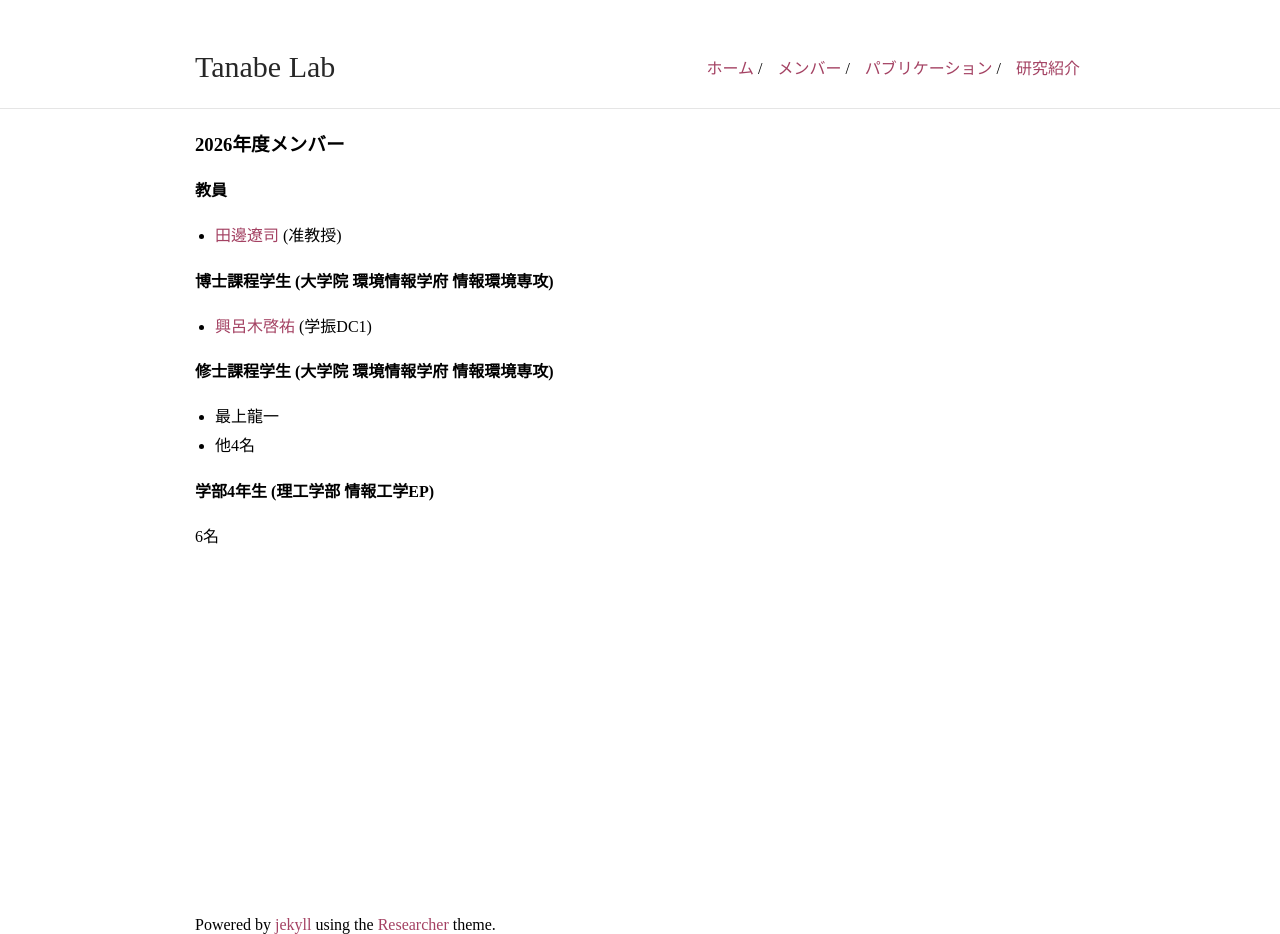
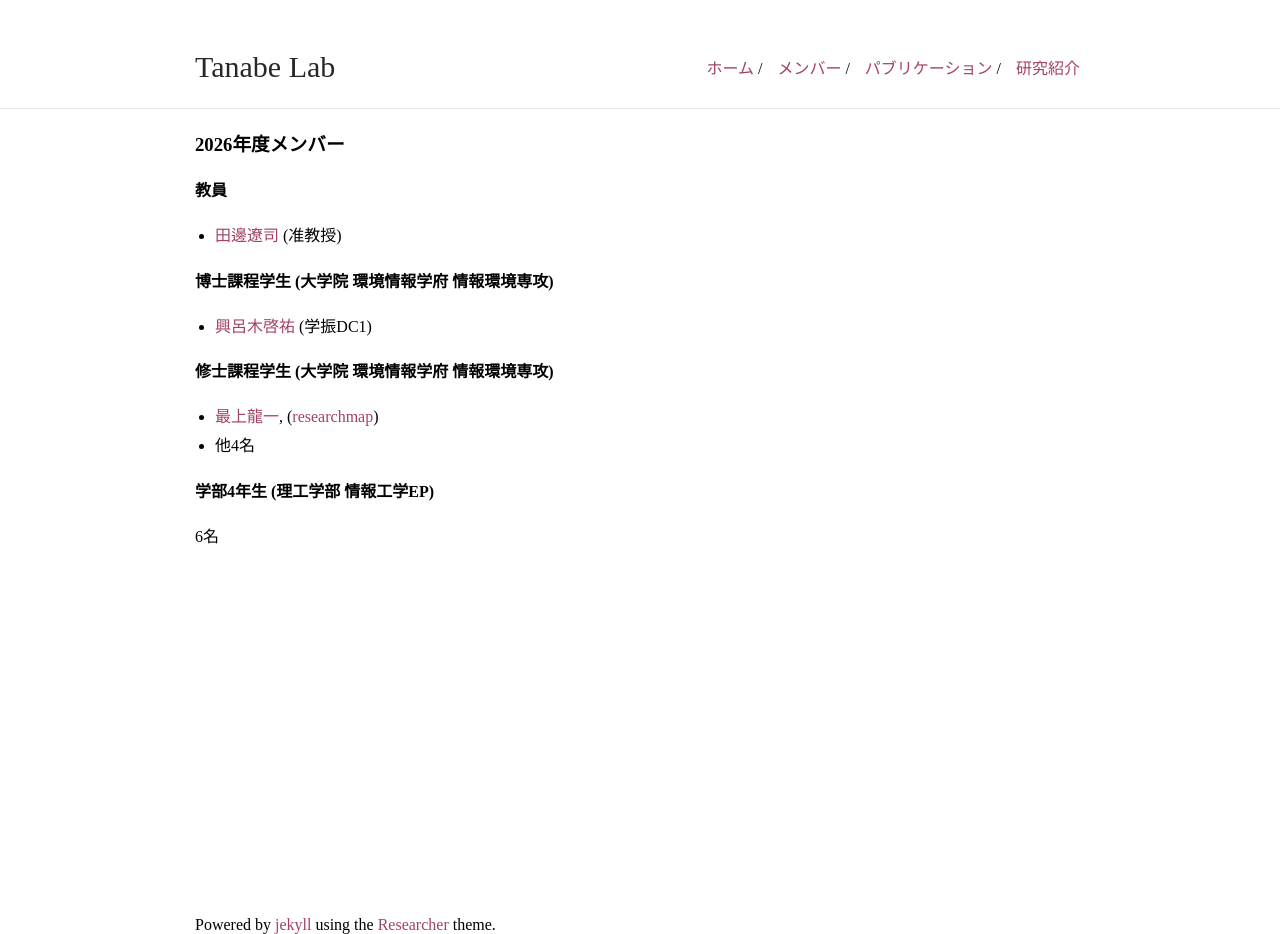
Before and after one commit to aopt-lab/aopt-lab.github.io, a Jekyll site: the page built from members.md, in a window 1280 px wide. Built offline with Jekyll 4.4.1, drawn with Linux system fonts in a browser that asks for light colours.

Commit message:
update info of members

```diff
--- a/members.md
+++ b/members.md
@@ -15,7 +15,7 @@ title: 田邊研究室
 
 #### 修士課程学生 (大学院 環境情報学府 情報環境専攻)
 
-- 最上龍一
+- [最上龍一](https://ryuichi-mogami.github.io/), ([researchmap](https://researchmap.jp/ryuichi-mogami))
 - 他4名
 
 #### 学部4年生 (理工学部 情報工学EP)
```
